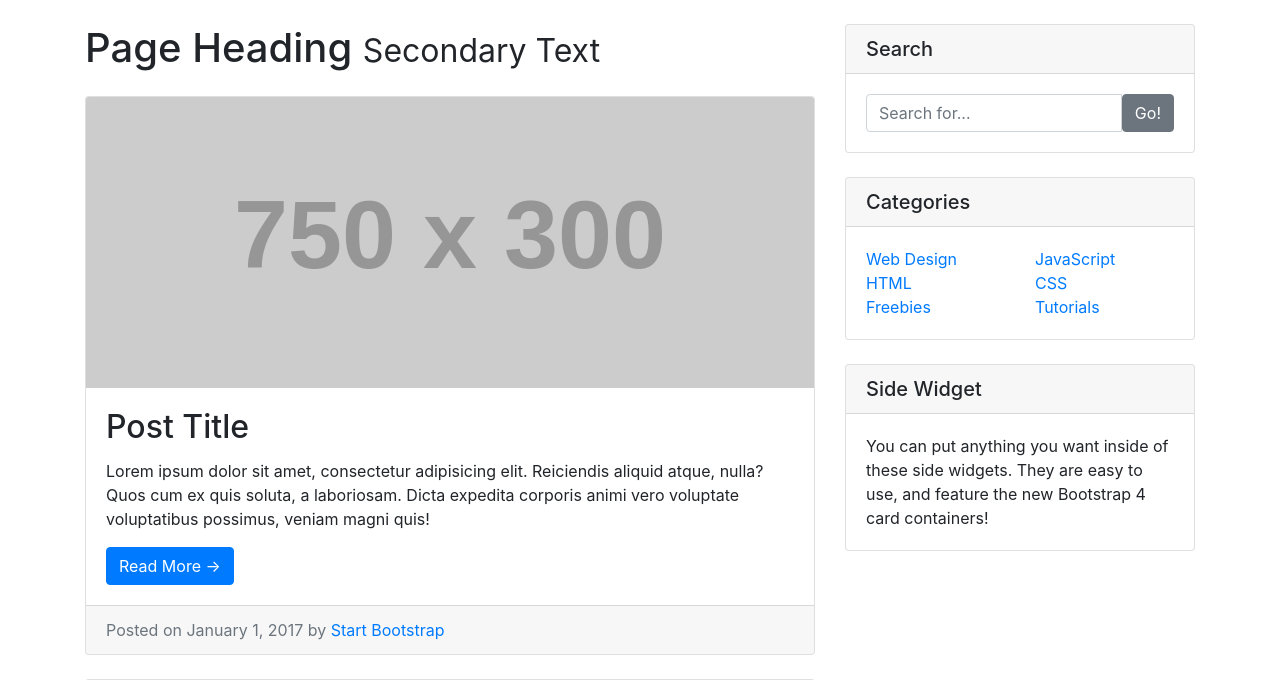
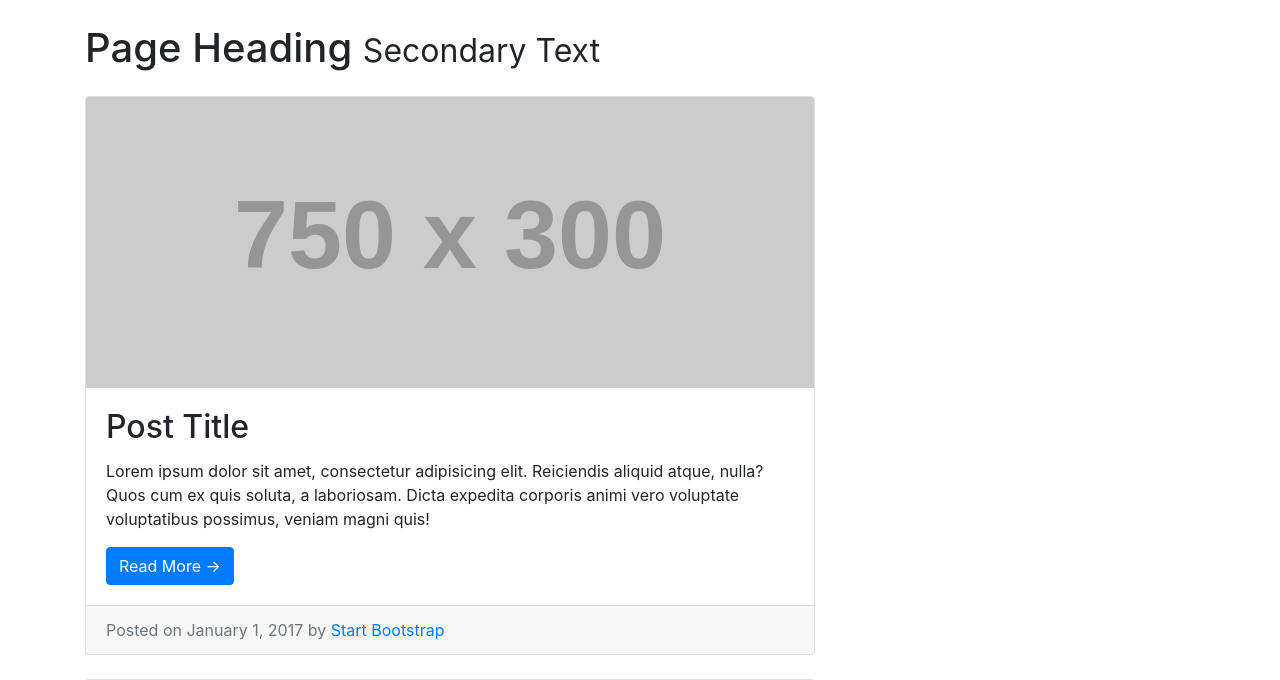
Before and after one commit to cyobero/myapp, a Django app: page / in a window 1280 px wide. Shown: the part 56-736 px from the top of the page. Run offline with Django 3.2, Linux system fonts and the light colour scheme; grey boxes labelled with a size stand in for pictures from a placeholder-image service; some libraries are stand-ins or nearby versions.

Commit message:
removed side widgets from index.html

```diff
--- a/myapp/templates/index.html
+++ b/myapp/templates/index.html
@@ -110,68 +110,6 @@
             </ul>
 
         </div>
-
-        <!-- Sidebar Widgets Column -->
-        <div class="col-md-4">
-
-            <!-- Search Widget -->
-            <div class="card my-4">
-                <h5 class="card-header">Search</h5>
-                <div class="card-body">
-                    <div class="input-group">
-                        <input type="text" class="form-control" placeholder="Search for...">
-                        <span class="input-group-btn">
-                <button class="btn btn-secondary" type="button">Go!</button>
-              </span>
-                    </div>
-                </div>
-            </div>
-
-            <!-- Categories Widget -->
-            <div class="card my-4">
-                <h5 class="card-header">Categories</h5>
-                <div class="card-body">
-                    <div class="row">
-                        <div class="col-lg-6">
-                            <ul class="list-unstyled mb-0">
-                                <li>
-                                    <a href="#">Web Design</a>
-                                </li>
-                                <li>
-                                    <a href="#">HTML</a>
-                                </li>
-                                <li>
-                                    <a href="#">Freebies</a>
-                                </li>
-                            </ul>
-                        </div>
-                        <div class="col-lg-6">
-                            <ul class="list-unstyled mb-0">
-                                <li>
-                                    <a href="#">JavaScript</a>
-                                </li>
-                                <li>
-                                    <a href="#">CSS</a>
-                                </li>
-                                <li>
-                                    <a href="#">Tutorials</a>
-                                </li>
-                            </ul>
-                        </div>
-                    </div>
-                </div>
-            </div>
-
-            <!-- Side Widget -->
-            <div class="card my-4">
-                <h5 class="card-header">Side Widget</h5>
-                <div class="card-body">
-                    You can put anything you want inside of these side widgets. They are easy to use, and feature the new Bootstrap 4 card containers!
-                </div>
-            </div>
-
-        </div>
-
     </div>
     <!-- /.row -->
 
```
